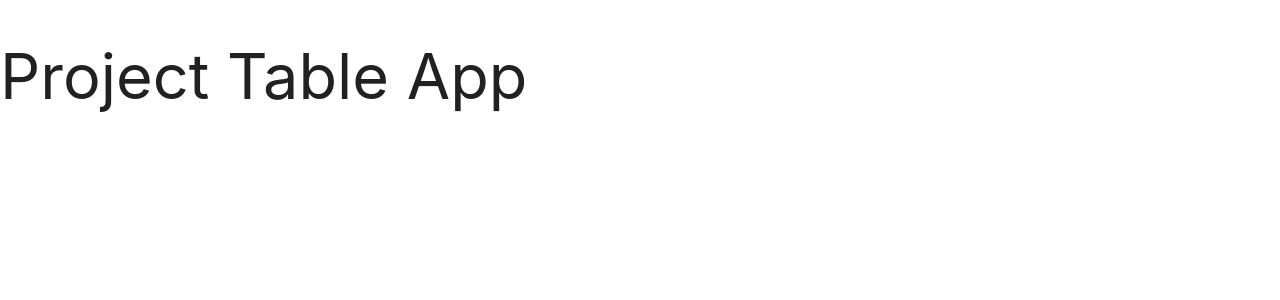
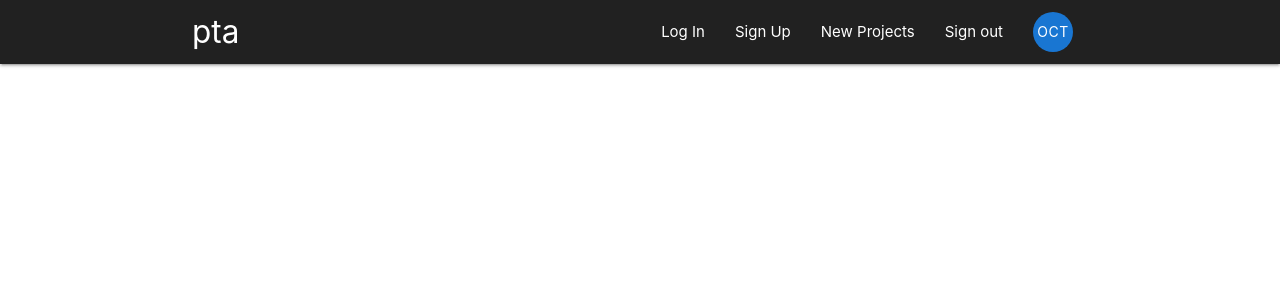
Before and after one commit to tasyurek/react.js-project-table-app, a React (Create React App) app: page /signup in a window 1280 px wide. Shown: the top 300 px of the page. Built offline with nearby package versions, Linux system fonts and the light colour scheme.

Commit message:
Create Navigation Bar

```diff
--- a/src/App.js
+++ b/src/App.js
@@ -1,12 +1,13 @@
 import React, { Component } from "react";
 import { BrowserRouter } from "react-router-dom";
+import Navbar from "./components/layout/Navbar";
 
 class App extends Component {
   render() {
     return (
       <BrowserRouter>
         <div className="App">
-          <h1>Project Table App</h1>
+          <Navbar />
         </div>
       </BrowserRouter>
     );
--- a/src/components/layout/Navbar.js
+++ b/src/components/layout/Navbar.js
@@ -0,0 +1,20 @@
+import React from "react";
+import { Link } from "react-router-dom";
+import SignedInLinks from "./SignedInLinks";
+import SignedOutLinks from "./SignedOutLinks";
+
+const NavBar = () => {
+  return (
+    <nav className="nav-wrapper grey darken-4">
+      <div className="container">
+        <Link to="/" className="brand-logo">
+          pta
+        </Link>
+        <SignedInLinks />
+        <SignedOutLinks />
+      </div>
+    </nav>
+  );
+};
+
+export default NavBar;
--- a/src/components/layout/SignedInLinks.js
+++ b/src/components/layout/SignedInLinks.js
@@ -0,0 +1,22 @@
+import React from "react";
+import { NavLink } from "react-router-dom";
+
+const SignedInLinks = () => {
+  return (
+    <ul className="right">
+      <li>
+        <NavLink to="/">New Projects</NavLink>
+      </li>
+      <li>
+        <NavLink to="/">Sign out</NavLink>
+      </li>
+      <li>
+        <NavLink to="/" className="btn btn-floating blue darken-2 z-depth-0">
+          OCT
+        </NavLink>
+      </li>
+    </ul>
+  );
+};
+
+export default SignedInLinks;
--- a/src/components/layout/SignedOutLinks.js
+++ b/src/components/layout/SignedOutLinks.js
@@ -0,0 +1,17 @@
+import React from "react";
+import { NavLink } from "react-router-dom";
+
+const SignedOutLinks = () => {
+  return (
+    <ul className="right">
+      <li>
+        <NavLink to="/">Log In</NavLink>
+      </li>
+      <li>
+        <NavLink to="/">Sign Up</NavLink>
+      </li>
+    </ul>
+  );
+};
+
+export default SignedOutLinks;
```
